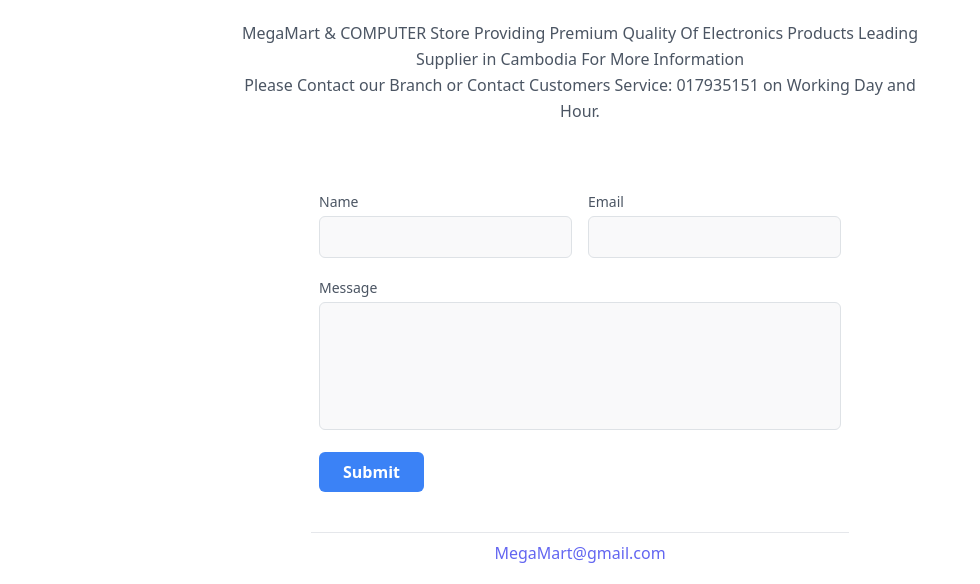
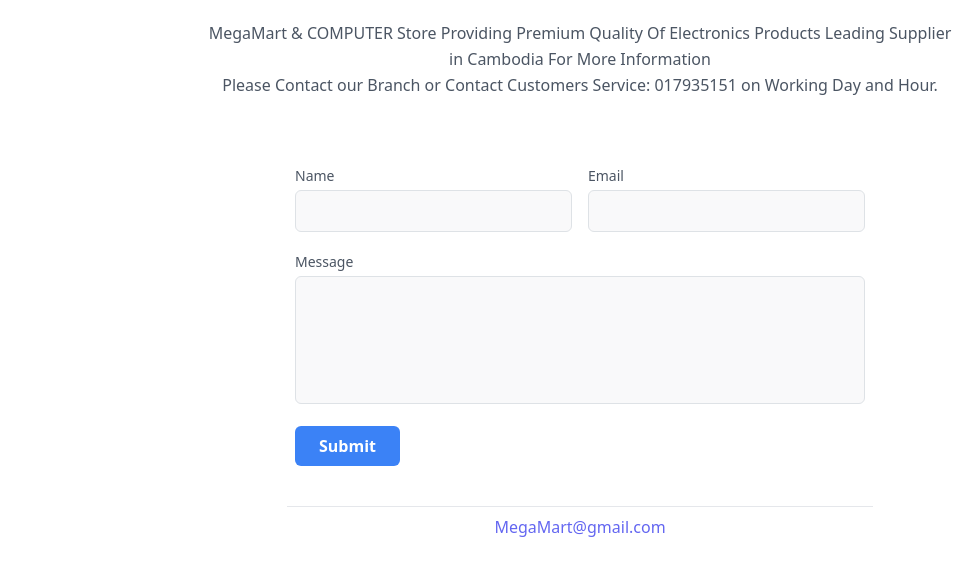
Before and after one commit to ISTAD-Group/mini-project, a website built with Parcel: page src/about.html in a window 1280 px wide. Shown: the part 652-1236 px from the top of the page, without its empty margins (60-1040 px from the left). Built offline with nearby package versions, Linux system fonts and the light colour scheme.

Commit message:
fix done

```diff
--- a/src/about.html
+++ b/src/about.html
@@ -51,7 +51,7 @@
 
         </section>
         <section class="text-gray-600 body-font relative">
-            <div class="container px-5 p-0 py-24 mx-auto">
+            <div class="container p-0 mx-auto">
               <div class="flex flex-col text-center w-full mb-12">
                 <h1 class="sm:text-3xl text-2xl font-medium title-font mb-4 text-gray-900">Contact Us</h1>
                 <p class="lg:w-2/3 mx-auto leading-relaxed text-base">MegaMart & COMPUTER Store Providing Premium Quality Of Electronics Products Leading Supplier in Cambodia For More Information <br>Please Contact our Branch or Contact Customers Service: 017935151 on Working Day and Hour.</p>
```
